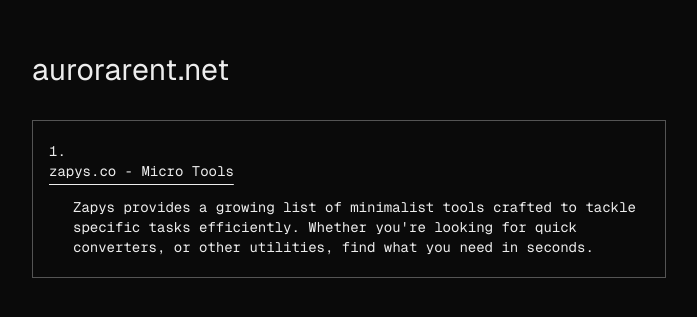
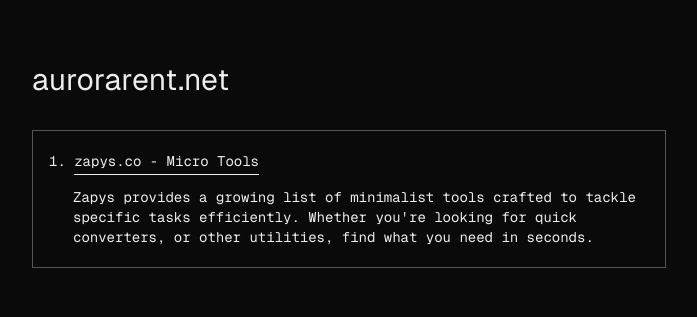
Before and after one commit to olekzakhar/aurorarent-net, a Next.js app: page / in a window 1280 px wide. Shown: the part 203-520 px from the top of the page, without its empty margins (291-988 px from the left). Built offline with nearby package versions, Linux system fonts and the light colour scheme.

Commit message:
[~] Fix h2

```diff
--- a/app/page.js
+++ b/app/page.js
@@ -7,7 +7,7 @@
         <h1 className="text-3xl">aurorarent.net</h1>
         <ol className="list-inside list-decimal text-sm text-left font-[family-name:var(--font-geist-mono)]">
           <li className="mb-8 py-5 px-4 relative border border-white/30">
-            <h2 className="underline underline-offset-8">zapys.co - Micro Tools</h2>
+            <h2 className="inline-block underline underline-offset-8">zapys.co - Micro Tools</h2>
             <p className="mt-4 ml-6 max-w-xl">
               Zapys provides a growing list of minimalist tools crafted to tackle specific tasks efficiently. Whether you&apos;re looking for quick converters, or other utilities, find what you need in seconds.
             </p>
```
